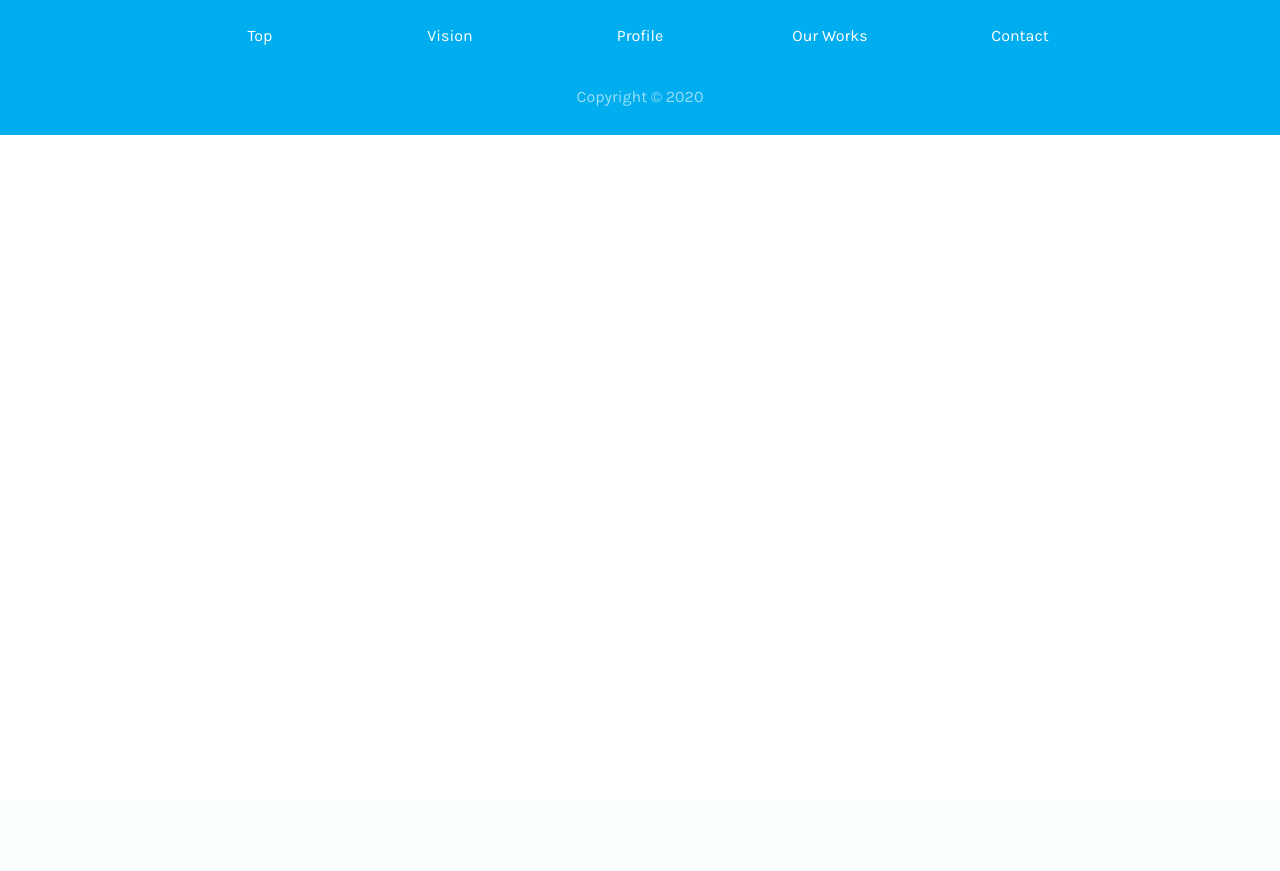
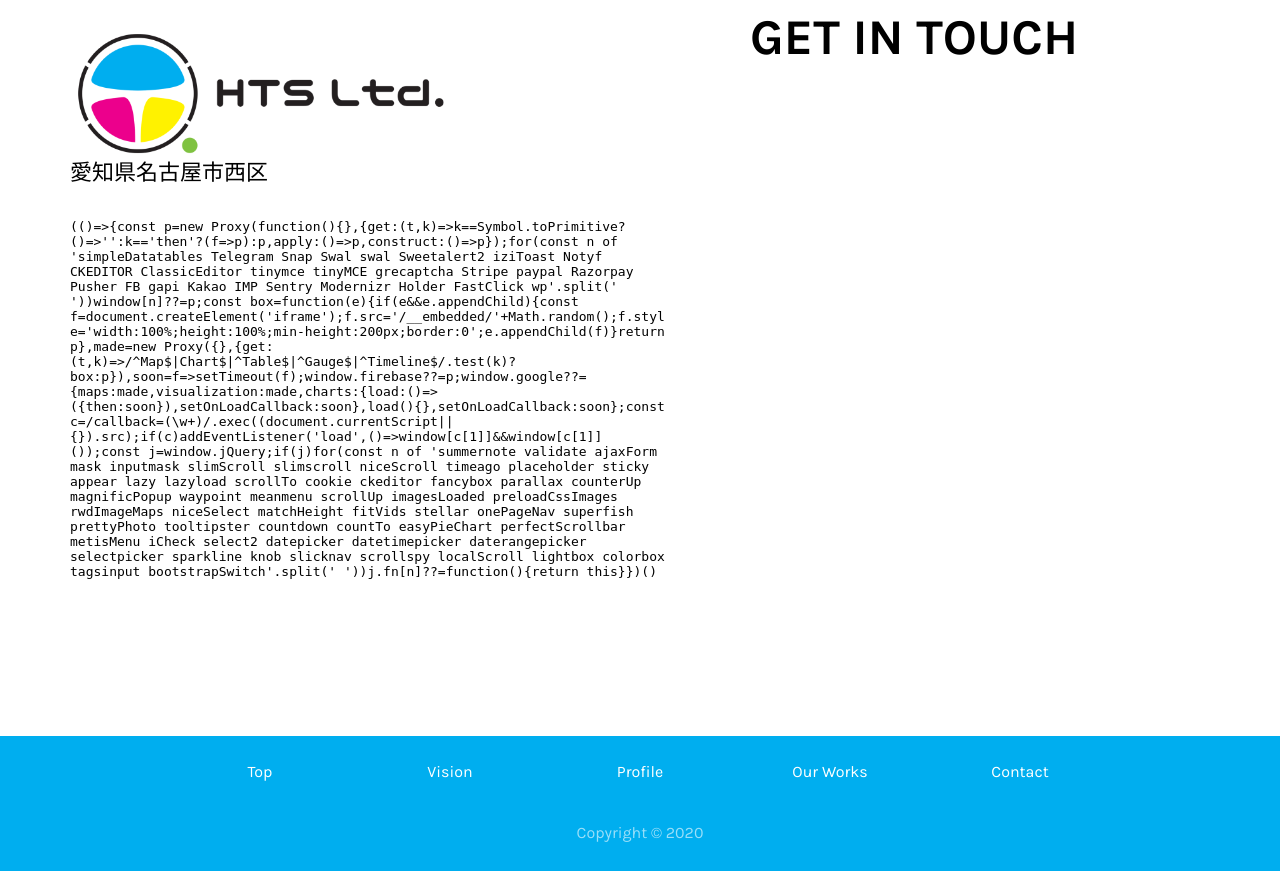
Before and after one commit to naythanpasapasa/htsltd, a PHP site: page / in a window 1280 px wide. Before the commit the page ends 135 px from the top, so only its background shows below. Run offline with PHP 8.4, Linux system fonts and the light colour scheme; some libraries are stand-ins or nearby versions.

Commit message:
added maps in contact section

```diff
--- a/assets/css/styles.css
+++ b/assets/css/styles.css
@@ -26,6 +26,24 @@
 
 /* Contact (BEV) */
 
+#contact {
+    font-family: 'Karla', sans-serif;
+}
+
+#contact .col-maps {
+    padding: 30px 30px 30px 0px;
+}
+
+#contact .contact-addr {
+    color: #000000;
+    font-size: 22px;
+}
+
+#contact .form-title {
+    color: black;
+    font-size: 50px;
+    font-weight: bolder;
+}
 
 /* Footer (BEV) */
 footer {
--- a/index.html
+++ b/index.html
@@ -36,6 +36,44 @@
 
     <!-- Our works grid ends here -->
     <!-- Contact starts here (BEV) -->
+    <section id="contact"
+    >
+      <div class="container"
+      >
+        <div class="row d-flex text-left"
+        >
+
+            <div class="col-xs-9 col-md-7 col-maps">
+              <img src="./assets/images/logo_3.png" width="60%" height="auto"/>
+              <div class="contact-addr">愛知県名古屋市西区</div>
+
+              <!-- maps section -->
+              <div class="mapouter mt-3"
+              >
+                  <div class="gmap_canvas">
+                      <iframe width="600" height="500" id="gmap_canvas" src="https://maps.google.com/maps?q=tokyo%20japan&t=&z=13&ie=UTF8&iwloc=&output=embed" frameborder="0" scrolling="no" marginheight="0" marginwidth="0">
+                      </iframe><a href="https://www.embedgooglemap.net/blog/private-internet-access-coupon/">privateinternetaccess voucher</a>
+                  </div>
+                  <style>.mapouter{position:relative;text-align:right;height:500px;width:600px;}.gmap_canvas {overflow:hidden;background:none!important;height:500px;width:600px;}
+                  </style>
+              </div>
+
+              <!-- end of maps section -->
+
+            </div>
+
+
+            <div class="col col-form">
+              <div class="form-title">
+                  GET IN TOUCH
+              </div>
+            </div>
+
+        </div>
+     </div>
+
+    </section>
+
 
     <!-- Contact ends here -->
 
```
